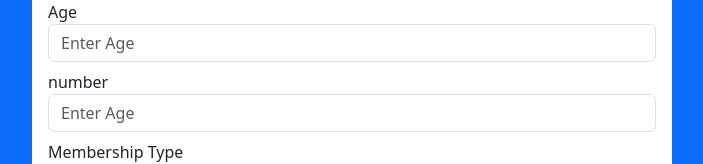
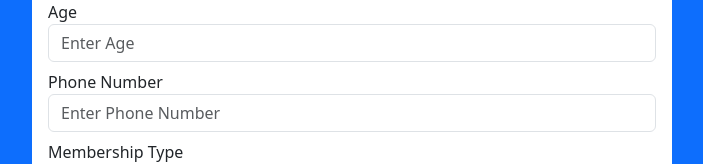
Before and after one commit to ashishkumar7777/gym-app, a React (Vite) app: page /create in a window 1280 px wide. Shown: the part 388-552 px from the top of the page, without its empty margins (288-991 px from the left). Built offline with nearby package versions, Linux system fonts and the light colour scheme.

Commit message:
added baseurl everywhere so that i can switch local to public through changing the url in env file

```diff
--- a/src/CreateUser.jsx
+++ b/src/CreateUser.jsx
@@ -1,6 +1,8 @@
 import axios from 'axios';
 import React, { useState } from 'react';
 import { useNavigate } from 'react-router-dom';
+
+const API_BASE_URL = import.meta.env.VITE_API_URL || "http://localhost:3002";
 
 function CreateUser() {
   const [member, setMember] = useState({
@@ -16,9 +18,6 @@ function CreateUser() {
       nextDueDate: new Date(new Date().setMonth(new Date().getMonth() + 1))
     }
   });
-
-
-
 
   const navigate = useNavigate();
 
@@ -53,7 +52,7 @@ function CreateUser() {
       }
     };
 
-    axios.post("https://gym-app-3-rrwg.onrender.com/members", memberToSend)
+    axios.post(`${API_BASE_URL}/members`, memberToSend)
       .then(result => {
         console.log("Member created:", result.data);
         navigate('/');
@@ -129,17 +128,15 @@ function CreateUser() {
           </div>
 
           <div className='mb-2'>
-            <label htmlFor="age">number</label>
+            <label htmlFor="number">Phone Number</label>
             <input
-              type="number"
-              placeholder='Enter Age'
+              type="tel"
+              placeholder='Enter Phone Number'
               className='form-control'
-              id="age"
+              id="number"
               name="number"
               value={member.number}
               onChange={handleChange}
-              //min="16"
-              //max="10000000"
               required
             />
           </div>
--- a/src/MemberDashboard.jsx
+++ b/src/MemberDashboard.jsx
@@ -2,6 +2,8 @@ import React, { useEffect, useState } from 'react';
 import axios from 'axios';
 import Logout from './logout';
 import PayNow from './PayNow';
+
+const API_BASE_URL = import.meta.env.VITE_API_URL || "http://localhost:3002";
 
 function MemberDashboard() {
   const [member, setMember] = useState(null);
@@ -9,7 +11,7 @@ function MemberDashboard() {
   const fetchMember = async () => {
     try {
       const token = localStorage.getItem('token');
-      const res = await axios.get('https://gym-app-3-rrwg.onrender.com/me', {
+      const res = await axios.get(`${API_BASE_URL}/me`, {
         headers: { Authorization: `Bearer ${token}` }
       });
       setMember(res.data);
--- a/src/PayNow.jsx
+++ b/src/PayNow.jsx
@@ -1,4 +1,6 @@
 import React from 'react';
+
+const API_BASE_URL = import.meta.env.VITE_API_URL || "http://localhost:3002";
 
 function PayNow({ amount, memberId, onPaymentSuccess }) {
 
@@ -21,7 +23,7 @@ function PayNow({ amount, memberId, onPaymentSuccess }) {
     }
 
     // 1. Create order on backend to get order_id
-    const orderResult = await fetch('https://gym-app-3-rrwg.onrender.com/create-order', {
+    const orderResult = await fetch(`${API_BASE_URL}/create-order`, {
       method: 'POST',
       headers: {
         'Content-Type': 'application/json',
@@ -45,7 +47,7 @@ function PayNow({ amount, memberId, onPaymentSuccess }) {
       order_id: orderResult.order_id,
       handler: async function (response) {
         // Payment successful, send details to backend to verify & update DB
-        const verifyResponse = await fetch('https://gym-app-3-rrwg.onrender.com/verify-payment', {
+        const verifyResponse = await fetch(`${API_BASE_URL}/verify-payment`, {
           method: 'POST',
           headers: {
             'Content-Type': 'application/json',
--- a/src/login.jsx
+++ b/src/login.jsx
@@ -1,7 +1,8 @@
 import React, { useState } from 'react';
 import axios from 'axios';
+import { useNavigate } from 'react-router-dom';
 
-import { useNavigate } from 'react-router-dom';
+const API_BASE_URL = import.meta.env.VITE_API_URL || "http://localhost:3002";
 
 function Login() {
   const [form, setForm] = useState({ email: '', password: '' });
@@ -15,19 +16,16 @@ function Login() {
     e.preventDefault();
 
     try {
-      const res = await axios.post('https://gym-app-3-rrwg.onrender.com/login', form);
+      const res = await axios.post(`${API_BASE_URL}/login`, form);
       console.log('Login success:', res.data);
       localStorage.setItem('token', res.data.token);
       alert('Logged in!');
-      // Redirect to dashboard or member area
-      // Redirect to users page
-      //navigate('/');
-     // navigate('/member-dashboard');
-     if (form.email === 'gymowner@gmail.com') {
-      navigate('/'); // Admin dashboard
-    } else {
-      navigate('/member-dashboard'); // Member dashboard
-    }
+
+      if (form.email === 'gymowner@gmail.com') {
+        navigate('/'); // Admin dashboard
+      } else {
+        navigate('/member-dashboard'); // Member dashboard
+      }
     } catch (err) {
       console.error(err.response?.data || err.message);
       alert(err.response?.data?.message || 'Login failed');
```
Also changed, not shown: 2 other files (tests, documents, lock files or other folders). Lines whose indentation alone changed are shown as unchanged.
